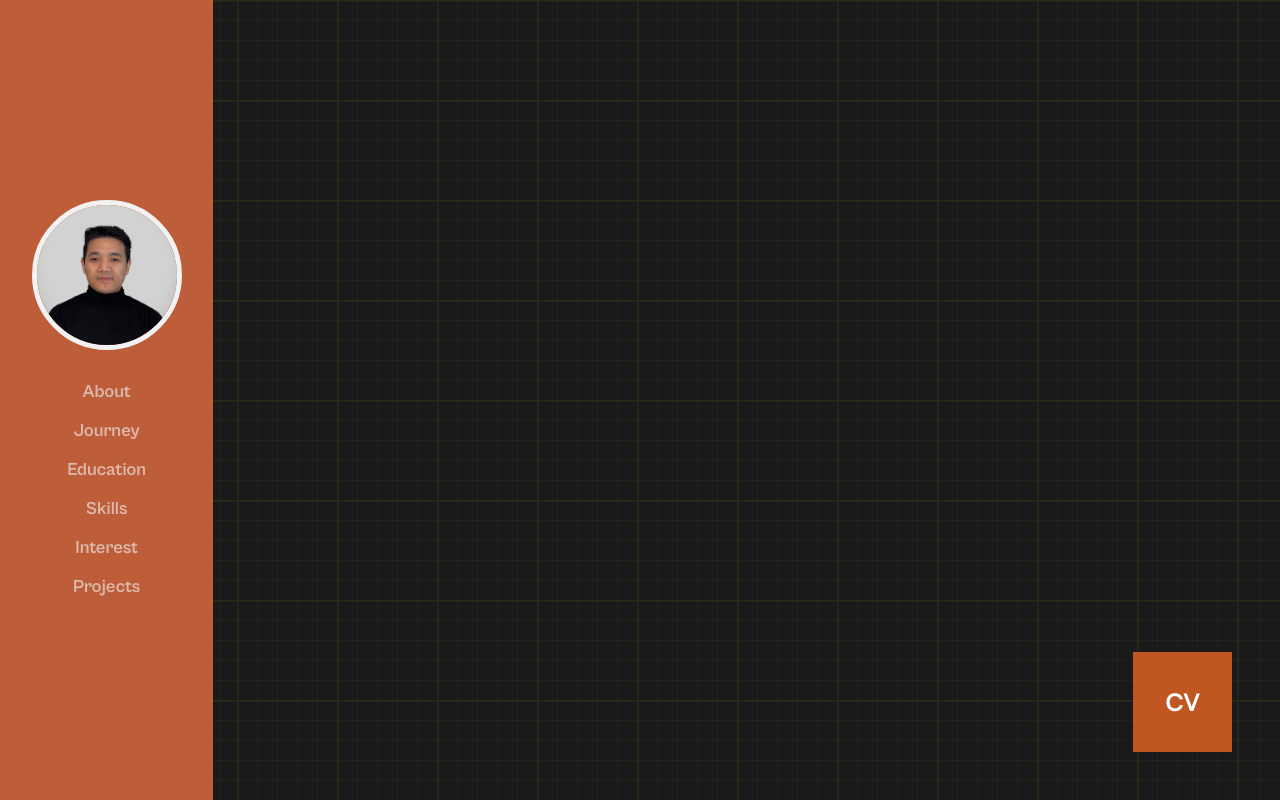
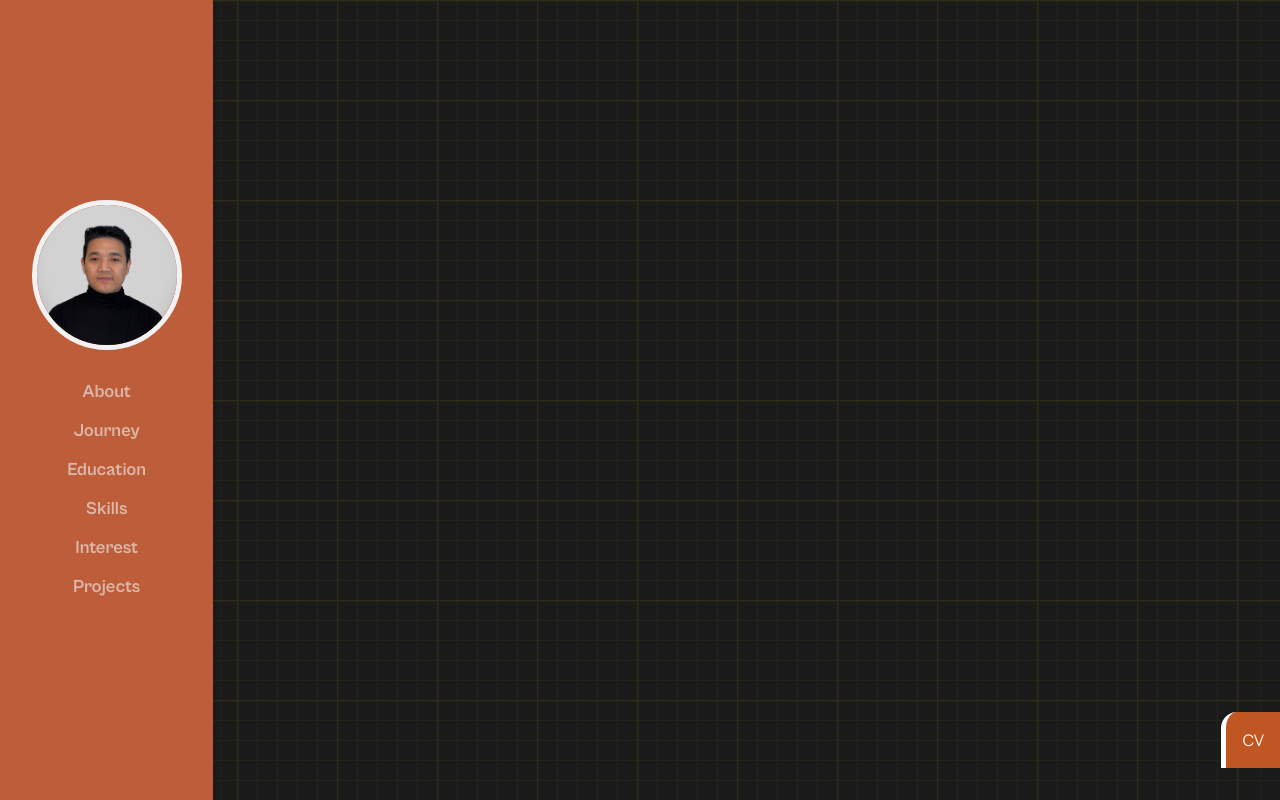
Before and after one commit to Tenzijn/portfolio-react, a React (Vite) app: page /cv in a window 1280 px wide. Built offline with nearby package versions, Linux system fonts and the light colour scheme.

Commit message:
cv is completed

```diff
--- a/src/App.jsx
+++ b/src/App.jsx
@@ -1,13 +1,14 @@
 /* React Router */
-import { Routes, Route, Link } from 'react-router-dom';
+import { Routes, Route } from 'react-router-dom';
 
 /* Chakra UI */
-import { Flex, Grid, GridItem, Hide, Box, Text } from '@chakra-ui/react';
+import { Flex, Grid, GridItem, Hide } from '@chakra-ui/react';
 /* Styles */
 import './styles/App.scss';
 /* Components */
 import NavbarMobile from './components/NavbarMobile';
 import SidebarNav from './components/SidebarNav';
+import FloatingBtn from './components/FloatingBtn.jsx';
 /* Pages */
 import About from './pages/About';
 import Projects from './pages/Projects';
@@ -53,24 +54,7 @@
       </GridItem>
       <Hide below='lg'>
         <GridItem colSpan={2} className='sidebarNav' maxWidth={'270px'}>
-          <Link to='/cv'>
-            <Box
-              bgColor={'orange.600'}
-              position={'absolute'}
-              p={'2rem'}
-              bottom={'3rem'}
-              right={'3rem'}
-              _hover={{
-                transform: 'translateY(-10px)',
-                transition: 'transform 0.5s ease-in-out',
-              }}
-              cursor={'pointer'}
-            >
-              <Text color={'white'} fontSize={'2xl'} fontWeight={'bold'}>
-                CV
-              </Text>
-            </Box>
-          </Link>
+          <FloatingBtn />
           <SidebarNav navLinks={navLinks} profilePic={profilePic} />
         </GridItem>
       </Hide>
--- /dev/null
+++ b/src/components/FloatingBtn.jsx
@@ -0,0 +1,35 @@
+import { useState } from 'react';
+import { Box, Text } from '@chakra-ui/react';
+import { Link } from 'react-router-dom';
+
+function FloatingBtn() {
+  const [btnText, setBtnText] = useState('CV');
+  return (
+    <Link to='/cv'>
+      <Box
+        bgColor={'orange.600'}
+        position={'absolute'}
+        p={'1rem'}
+        bottom={'2rem'}
+        right={'0'}
+        borderLeft={'5px solid white'}
+        borderTopLeftRadius={'1rem'}
+        _hover={{
+          transform: 'translateX(-20px)',
+          transition: 'transform 0.5s ease-in-out',
+        }}
+        cursor={'pointer'}
+        onMouseEnter={() => {
+          setBtnText('Download / View CV');
+        }}
+        onMouseLeave={() => {
+          setBtnText('CV');
+        }}
+      >
+        <Text color={'white'}>{btnText}</Text>
+      </Box>
+    </Link>
+  );
+}
+
+export default FloatingBtn;
--- a/src/components/PdfViewer.jsx
+++ b/src/components/PdfViewer.jsx
@@ -3,7 +3,7 @@
 function PdfViewer({ pdfSrc }) {
   return (
     <>
-      <div>
+      <div width='100%'>
         <iframe src={pdfSrc} width='100%' height='1000px'></iframe>
       </div>
     </>
```
